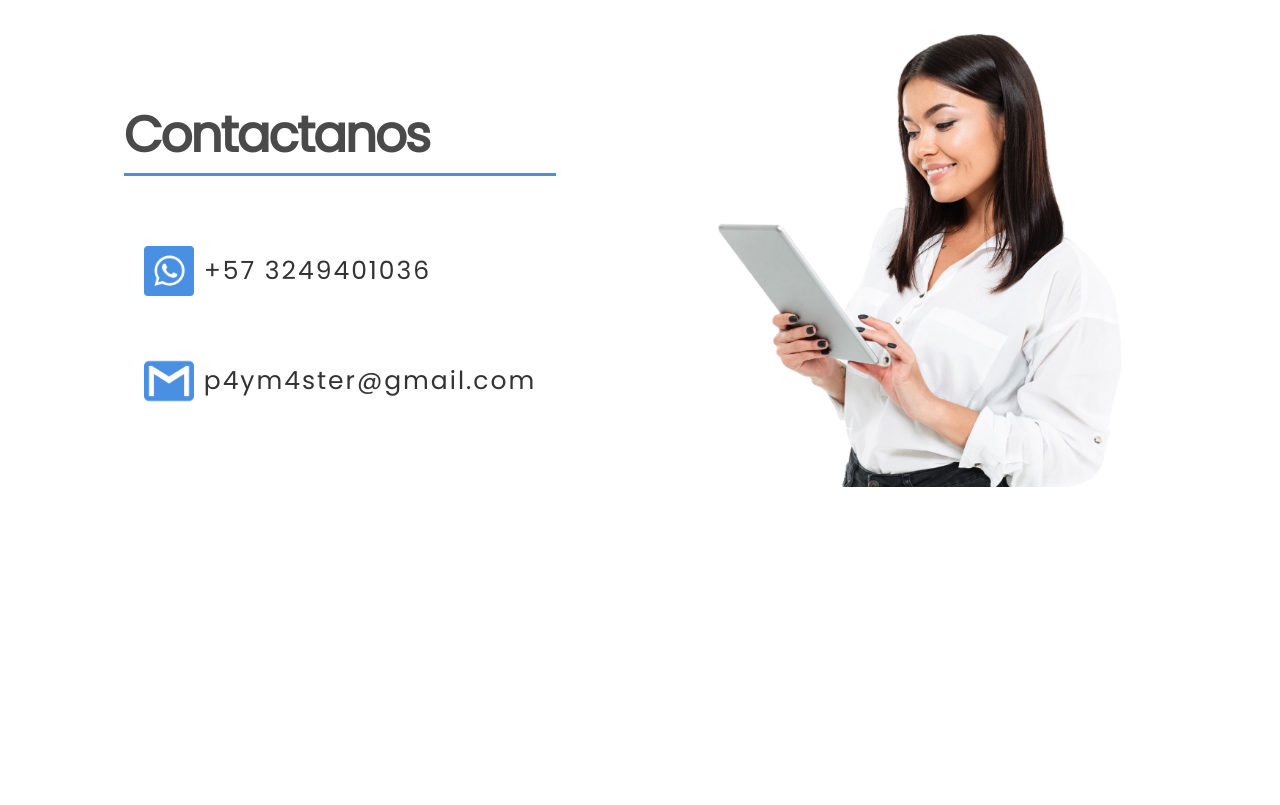
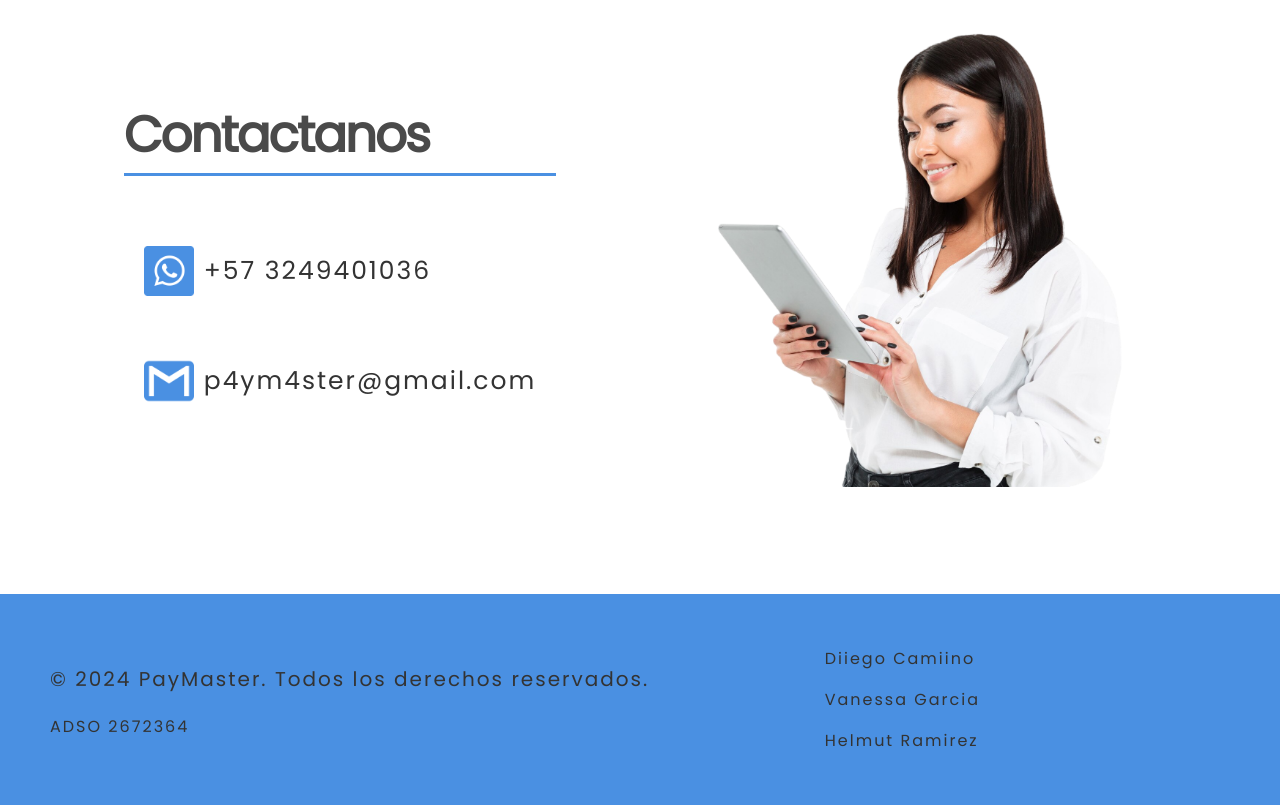
Before and after one commit to Da1sh0/Ptoyecto-Nomina, a PHP site: page / in a window 1280 px wide. Shown: the part 2062-2867 px from the top of the page. Before the commit the page ends 2549 px from the top, so only its background shows below. Run offline with PHP 8.4, Linux system fonts and the light colour scheme.

Commit message:
Se agrega archivo README.md

```diff
--- a/css/index_styles.css
+++ b/css/index_styles.css
@@ -14,7 +14,7 @@
   font-family: "Poppins", sans-serif;
 }
 body{
-    margin: 0 0 100px 0;
+    margin: 0 0 0 0;
     padding: 0;
 }
 
@@ -84,3 +84,30 @@ body{
     height: 50px;
     margin-right: 10px;
 }
+/*------------------------*/
+.pie{
+    background-color: var(--colorPrimario);
+    margin-top: 100px;
+    position: absolute;
+    width: 100%;
+    display: flex;
+    align-items: center;
+    justify-content: space-between;
+}
+.pie1{
+    margin: 50px;
+}
+.pie2{
+    margin-right: 300px;
+}
+.pie1 p:nth-child(1){
+    color: var(--colorTexto);
+    font-size: 20px;
+    letter-spacing: 2px;
+}
+.pie1 p:nth-child(2),
+.pie2 p{
+    color: var(--colorTexto);
+    font-size: 16px;
+    letter-spacing: 2px;
+}
--- a/index.html
+++ b/index.html
@@ -54,6 +54,16 @@
             <img src="./img/contador3.png" alt="">
         </div>
     </div>
-
+    <div class="pie">
+        <div class="pie1">
+            <p>&copy; 2024 PayMaster. Todos los derechos reservados.</p>
+            <p>ADSO 2672364</p>
+        </div>
+        <div class="pie2">
+            <p>Diiego Camiino</p>
+            <p>Vanessa Garcia</p>
+            <p>Helmut Ramirez</p>
+        </div>
+    </div>
 </body>
 </html>
```
Also changed, not shown: README.md (added).
